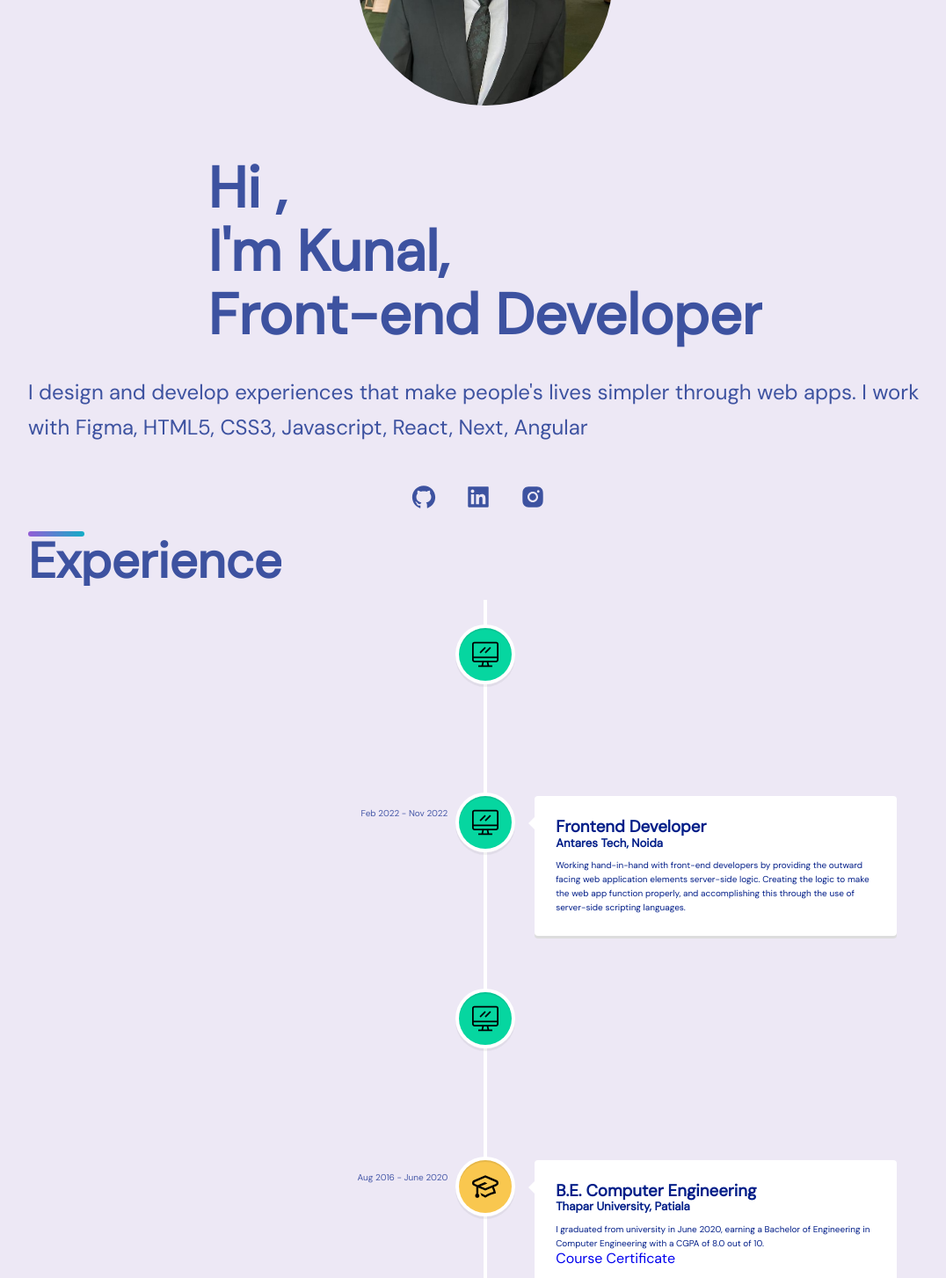
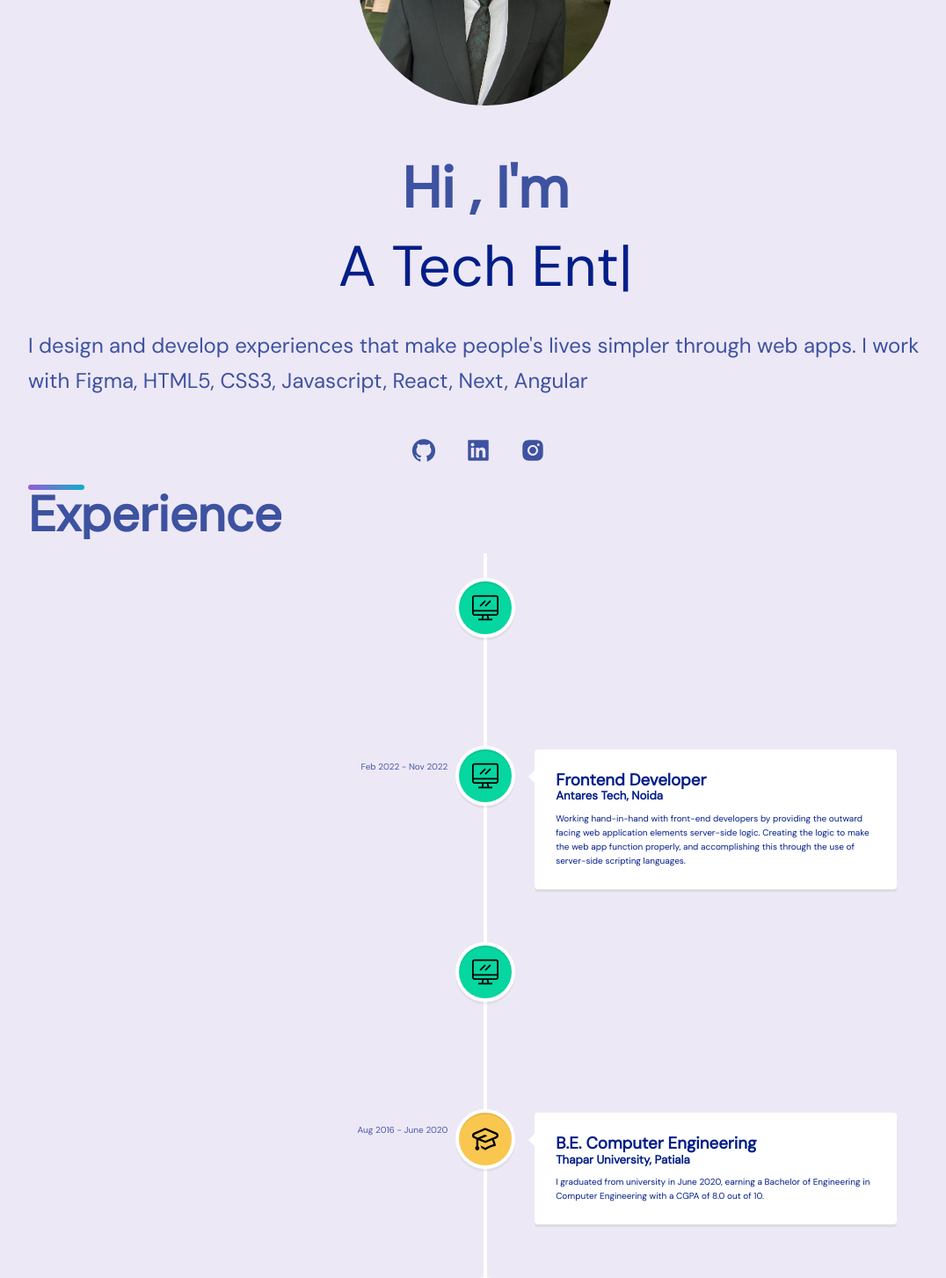
Before and after one commit to kunalvirmani98/portfolio, a Next.js app: page / in a window 1280 px wide. Shown: the part 280-1733 px from the top of the page at 88% size, without its empty margins (88-1164 px from the left). Built offline with nearby package versions, Linux system fonts and the light colour scheme.

Commit message:
typing animation added

```diff
--- a/package.json
+++ b/package.json
@@ -12,6 +12,7 @@
     "react": "17.0.2",
     "react-dom": "17.0.2",
     "react-icons": "^4.2.0",
+    "react-type-animation": "^3.2.0",
     "react-vertical-timeline-component": "^3.6.0",
     "styled-components": "^5.3.0",
     "styled-normalize": "^8.0.7"
--- a/src/components/Hero/Hero.js
+++ b/src/components/Hero/Hero.js
@@ -1,8 +1,9 @@
 import React from 'react';
 import Image from 'next/image';
-import { MdWavingHand } from 'react-icons/md';
+// import { PiHandWaving } from 'react-icons/pi';
 import { AiFillGithub, AiFillInstagram, AiFillLinkedin } from 'react-icons/ai';
 import { Section, SectionText, SectionTitle } from '../../styles/GlobalComponents';
+import { TypeAnimation } from 'react-type-animation';
 import Button from '../../styles/GlobalComponents/Button';
 import { LeftSection, RightSection, MaskedImage, StyledImage, Div3, SocialIcons } from './HeroStyles';
 
@@ -15,11 +16,23 @@ const Hero = (props) => {
     <Section row nopadding style={{ margin: '0px !important' }}>
       <LeftSection>
         <StyledImage src='/images/kunal_virmani.jpeg' />
-        <SectionTitle main center>
-          Hi {/*<MdWavingHand size="3rem" />*/},<br />
-          I'm Kunal, <br />
-          Front-end Developer
+        <SectionTitle main center style={{ marginBottom: '0px' }}>
+          Hi , I'm
         </SectionTitle>
+        <TypeAnimation
+          sequence={[
+            'Kunal',
+            1000,
+            'A Frontend Developer',
+            1000,
+            'A Tech Enthusiast',
+            1000,
+          ]}
+          wrapper="span"
+          speed={50}
+          style={{ fontSize: '65px', display: 'inline-block', marginBottom: '32px' }}
+          repeat={Infinity}
+        />
         <SectionText>
           {/* Transforming Designs into Engaging Web Experiences using HTML5, CSS3, Javascript, Tyescript
           React, Next, Angular */}
--- a/src/constants/constants.js
+++ b/src/constants/constants.js
@@ -87,14 +87,14 @@ export const timelineElements = [
     location: "Thapar University, Patiala",
     description:
       "I graduated from university in June 2020, earning a Bachelor of Engineering in Computer Engineering with a CGPA of 8.0 out of 10.",
-    buttonText: "Course Certificate",
+    // buttonText: "Course Certificate",
     date: "Aug 2016 - June 2020",
     icon: "school",
   },
   {
     id: 5,
-    title: "S.S.D.P.S",
-    location: "Jalandhar, Punjab",
+    title: "Senior Secondary",
+    location: "S.S.D.P.S, Jalandhar",
     description:
       "I completed my Class 12 education with a percentage of 88.6%, with main subjects being Physics, Chemistry, and Mathematics.",
     // buttonText: "College Projects",
```
Also changed, not shown: 2 other files (tests, documents, lock files or other folders).
